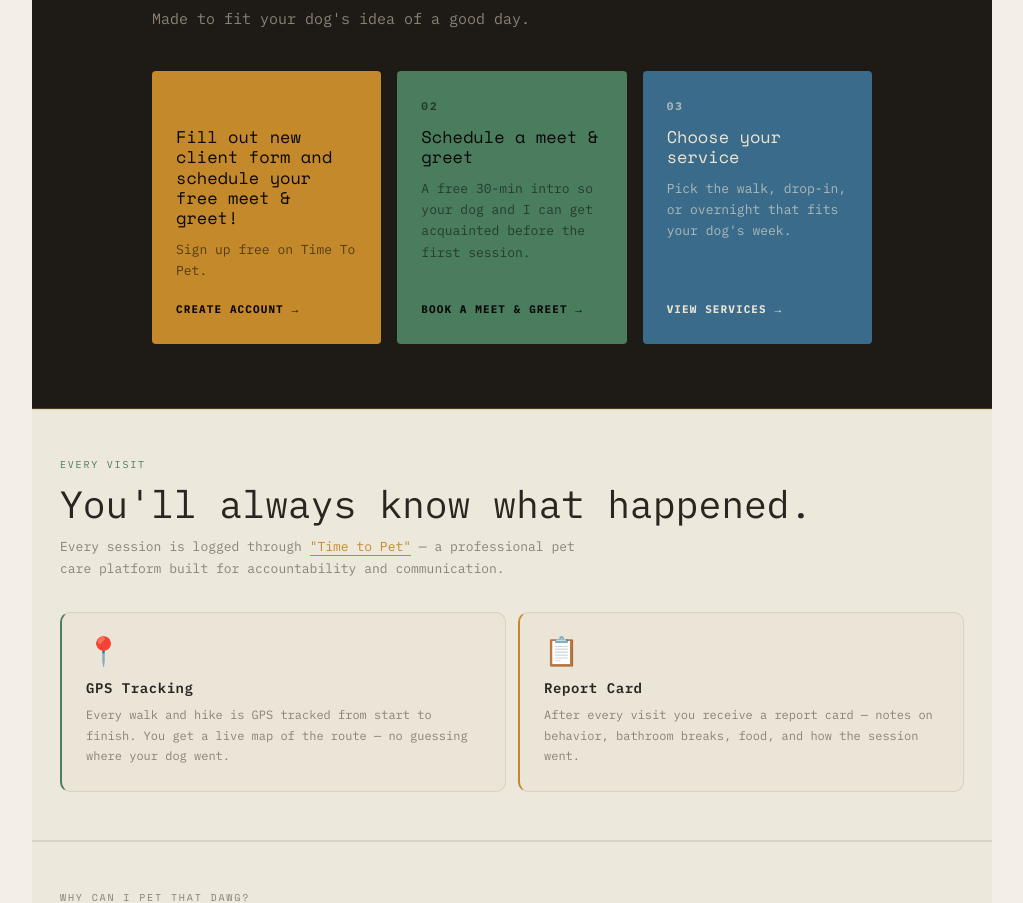
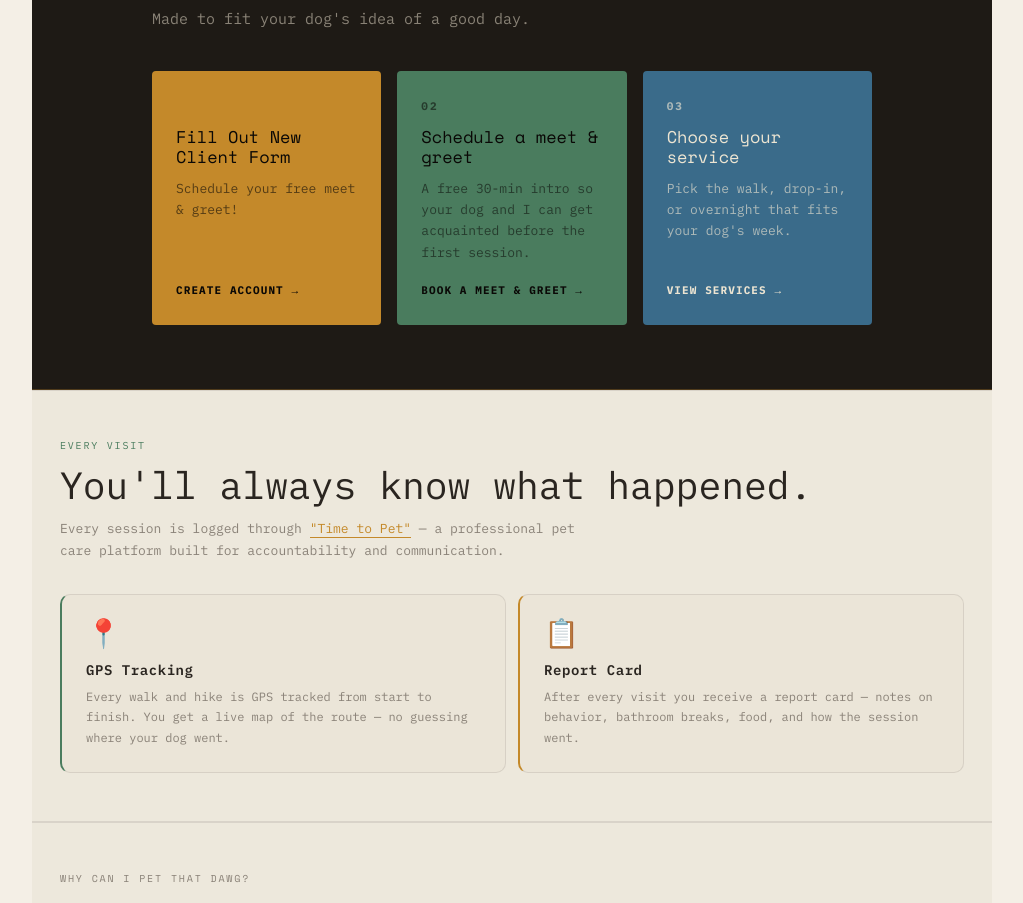
Before and after one commit to darkhorsedevloper/canipetthatdawg, a React (Vite) app: page / in a window 1280 px wide. Shown: the part 1748-2651 px from the top of the page, without its empty margins (128-1151 px from the left). Built offline with nearby package versions, Linux system fonts and the light colour scheme; grey boxes are pictures that could not be loaded.

Commit message:
CTA tile 01 — split copy into label + desc
Co-Authored-By: Claude Sonnet 4.6 <noreply@anthropic.com>

```diff
--- a/src/components/CTA.jsx
+++ b/src/components/CTA.jsx
@@ -1,8 +1,8 @@
 const STEPS = [
   {
     number: '',
-    label: 'Fill out new client form and schedule your free meet & greet!',
-    desc: 'Sign up free on Time To Pet.',
+    label: 'Fill Out New Client Form',
+    desc: 'Schedule your free meet & greet!',
     cta: 'Create account →',
     href: 'https://www.timetopet.com/portal/create/create-account',
     bg: '#C4892A',
```
